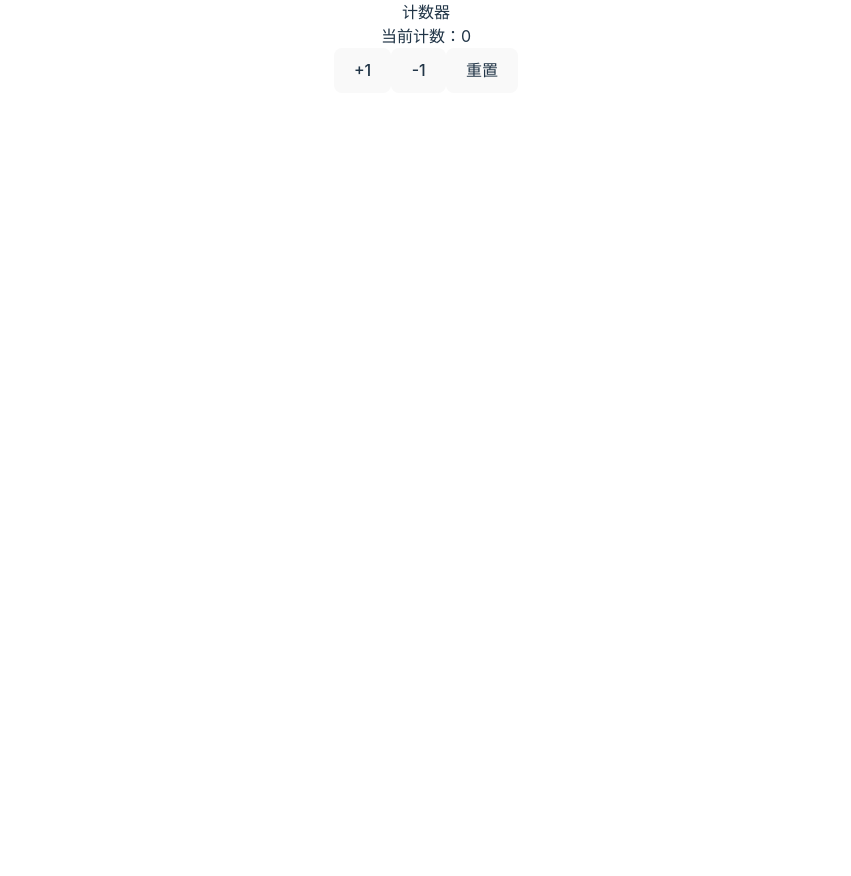
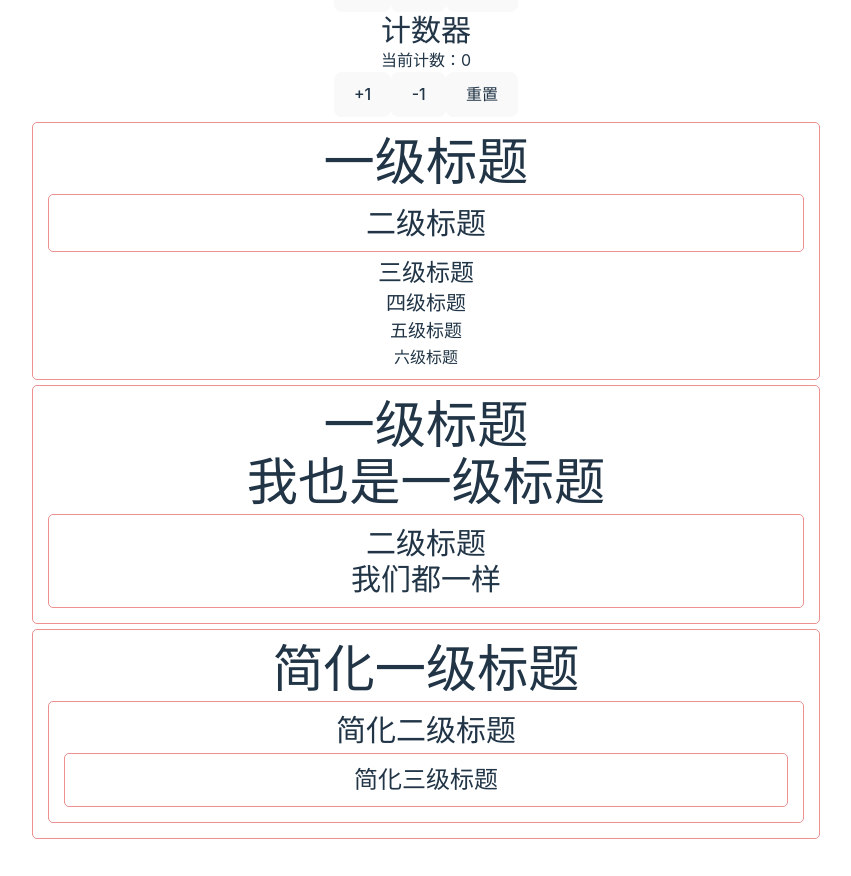
Before and after one commit to hhhhhhjs/react-learning, a React (Vite) app: page / in a window 1280 px wide. Shown: the part 1160-2036 px from the top of the page, without its empty margins (214-1065 px from the left). Before the commit the page ends 1285 px from the top, so only its background shows below. Built offline with nearby package versions, Linux system fonts and the light colour scheme.

Commit message:
feat:context 使用 && context进阶

```diff
--- a/src/App.tsx
+++ b/src/App.tsx
@@ -12,6 +12,9 @@ import { Immerobj } from './views/updateobjtwo'
 import { ArrayList } from './views/array'
 import { Counter } from './views/reducer'
 import { Counterimmer } from './views/reducer'
+import { Page } from './views/context'
+import { PageContext } from './views/context'
+import { PageContextSimplify } from './views/context'
 function App() {
 
 
@@ -36,6 +39,9 @@ function App() {
       <ArrayList></ArrayList>
       <Counter></Counter>
       <Counterimmer></Counterimmer>
+      <Page></Page>
+      <PageContext></PageContext>
+      <PageContextSimplify></PageContextSimplify>
     </>
   )
 }
--- /dev/null
+++ b/src/api/LevelContext.ts
@@ -0,0 +1,4 @@
+import { createContext } from "react";
+
+export const LevelContext = createContext(1)
+export const LevelContext2 = createContext(0)
--- /dev/null
+++ b/src/component/heading.tsx
@@ -0,0 +1,66 @@
+// heading 组件
+import { useContext } from "react";
+import { LevelContext } from "../api/LevelContext";
+import { LevelContext2 } from "../api/LevelContext";
+
+
+export const Heading1 = ({level, children}:{level:number, children: React.ReactNode}) => {
+    switch (level) {
+        case 1:
+            return <h1>{children}</h1>;
+        case 2:
+            return <h2>{children}</h2>;
+        case 3:
+            return <h3>{children}</h3>;
+        case 4:
+            return <h4>{children}</h4>;
+        case 5:
+            return <h5>{children}</h5>;
+        case 6:
+            return <h6>{children}</h6>;
+        default:
+            return <h1>{children}</h1>
+    }
+}
+
+// 这里只是使用了 usecontext ，但是并没有使用到 context 可以自动获取外层 context 的特性
+export const Heading2 = ({children}:{ children: React.ReactNode}) => {
+    const level = useContext(LevelContext);
+    switch (level) {
+        case 1:
+            return <h1>{children}</h1>;
+        case 2:
+            return <h2>{children}</h2>;
+        case 3:
+            return <h3>{children}</h3>;
+        case 4:
+            return <h4>{children}</h4>;
+        case 5:
+            return <h5>{children}</h5>;
+        case 6:
+            return <h6>{children}</h6>;
+        default:
+            return <h1>{children}</h1>
+    }
+}
+
+// 使用 context 特性
+export const Heading3 = ({children}:{ children: React.ReactNode}) => {
+    const level = useContext(LevelContext2);
+    switch (level) {
+        case 1:
+            return <h1>{children}</h1>;
+        case 2:
+            return <h2>{children}</h2>;
+        case 3:
+            return <h3>{children}</h3>;
+        case 4:
+            return <h4>{children}</h4>;
+        case 5:
+            return <h5>{children}</h5>;
+        case 6:
+            return <h6>{children}</h6>;
+        default:
+            return <h1>{children}</h1>
+    }
+}
--- /dev/null
+++ b/src/component/section.tsx
@@ -0,0 +1,36 @@
+// section 组件
+import '@/styles/section.css'
+import { LevelContext } from '../api/LevelContext';
+import { LevelContext2 } from '../api/LevelContext';
+import { useContext } from 'react';
+
+export const SectionNormal = ({children}:{children: React.ReactNode}) => {
+  return (
+    <section className='section'>
+      {children}
+    </section>
+  );
+}
+
+// 使用 context
+export const SectionContext = ({level, children }: {level:number, children: React.ReactNode}) => {
+  return (
+    <section className='section'>
+        <LevelContext.Provider value={level}>
+          {children}
+        </LevelContext.Provider>
+    </section>
+  )
+}
+
+// 利用 context 特性，简化版
+export const SectionContextSimplify = ({ children }: { children: React.ReactNode}) => {
+    const level = useContext(LevelContext2);
+  return (
+    <section className='section'>
+        <LevelContext2.Provider value={level + 1}>
+          {children}
+        </LevelContext2.Provider>
+    </section>
+  )
+}
--- a/src/index.css
+++ b/src/index.css
@@ -2,6 +2,29 @@
 @tailwind components;
 @tailwind utilities;
 
+h1 {
+  @apply text-4xl;
+}
+
+h2 {
+  @apply text-3xl;
+}
+
+h3 {
+  @apply text-2xl;
+}
+
+h4 {
+  @apply text-xl;
+}
+
+h5 {
+  @apply text-lg;
+}
+
+h6 {
+  @apply text-base;
+}
 :root {
   font-family: Inter, system-ui, Avenir, Helvetica, Arial, sans-serif;
   line-height: 1.5;
--- /dev/null
+++ b/src/styles/section.css
@@ -0,0 +1,6 @@
+.section {
+    padding: 10px;
+    margin: 5px;
+    border-radius: 5px;
+    border: 1px solid #ec9090;
+}
--- /dev/null
+++ b/src/views/context.tsx
@@ -0,0 +1,51 @@
+import { Heading1 } from "../component/heading";
+import { Heading2 } from "../component/heading";
+import { Heading3 } from "../component/heading";
+import { SectionNormal } from "../component/section";
+import { SectionContext } from "../component/section";
+import { SectionContextSimplify } from "../component/section";
+
+// 传统方式
+export const Page = () => {
+  return (
+    <SectionNormal>
+      <Heading1 level={1}>一级标题</Heading1>
+      <SectionNormal>
+        <Heading1 level={2}>二级标题</Heading1>
+      </SectionNormal>
+      <Heading1 level={3}>三级标题</Heading1>
+      <Heading1 level={4}>四级标题</Heading1>
+      <Heading1 level={5}>五级标题</Heading1>
+      <Heading1 level={6}>六级标题</Heading1>
+    </SectionNormal>
+  );
+};
+
+// 使用 context
+export const PageContext = () => {
+  return (
+    <SectionContext level={1}>
+      <Heading2>一级标题</Heading2>
+      <Heading2>我也是一级标题</Heading2>
+      <SectionContext level={2}>
+        <Heading2>二级标题</Heading2>
+        <Heading2>我们都一样</Heading2>
+      </SectionContext>
+    </SectionContext>
+  );
+};
+
+// context 有一个特性，会自动读取外层的 context ，所以可以进一步简化逻辑
+export const PageContextSimplify = () => {
+  return (
+    <SectionContextSimplify>
+      <Heading3>简化一级标题</Heading3>
+      <SectionContextSimplify>
+        <Heading3>简化二级标题</Heading3>
+        <SectionContextSimplify>
+          <Heading3>简化三级标题</Heading3>
+        </SectionContextSimplify>
+      </SectionContextSimplify>
+    </SectionContextSimplify>
+  );
+};
--- a/vite.config.ts
+++ b/vite.config.ts
@@ -15,4 +15,9 @@ export default defineConfig({
       ],
     },
   },
+  resolve: {
+    alias: {
+      '@': '/src',
+    },
+  },
 })
```
